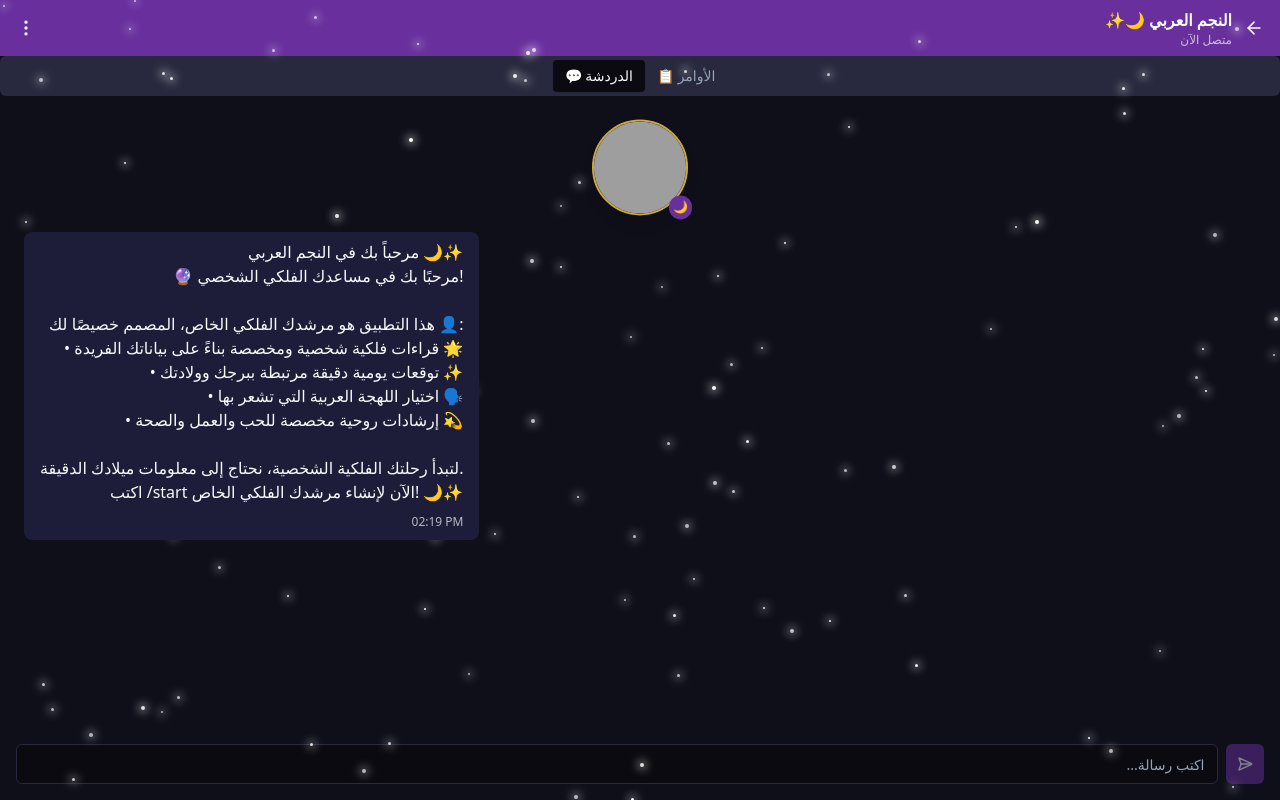
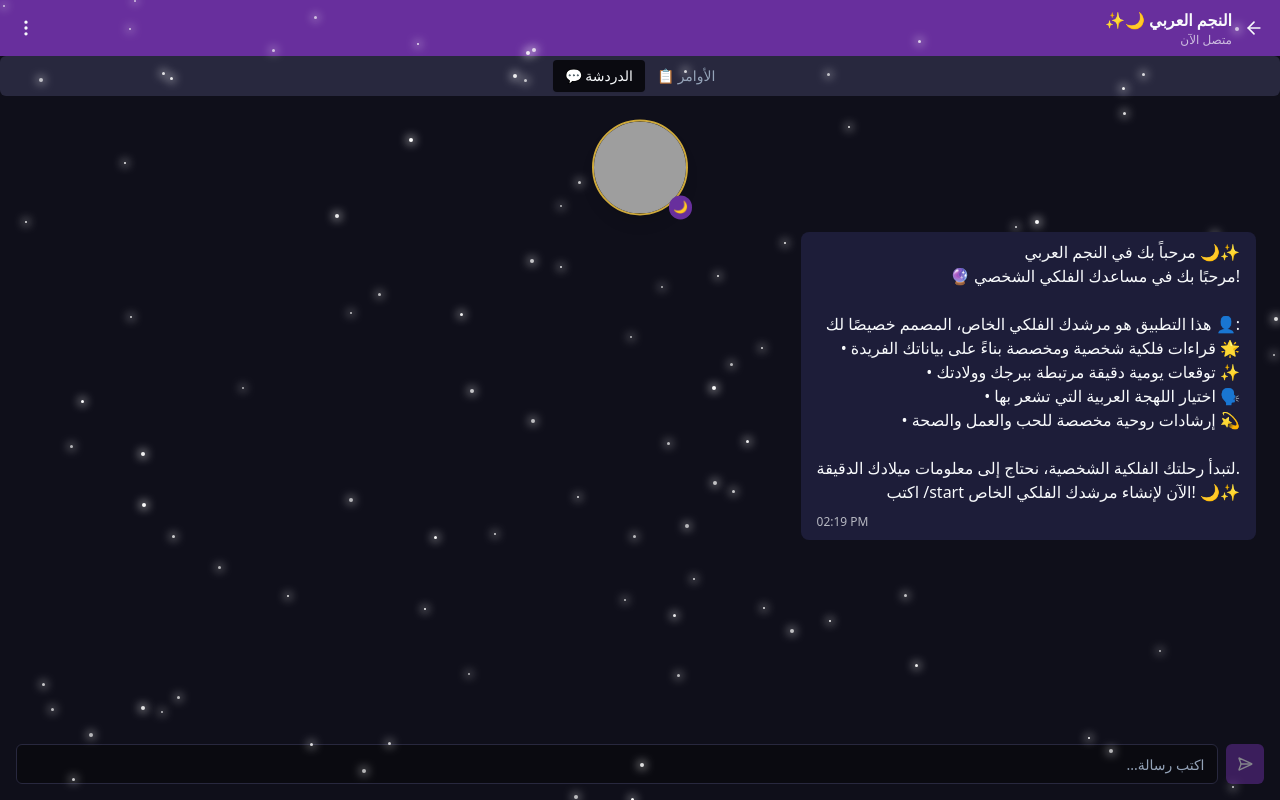
Before and after one commit to LeZixx/arabi-falak-guide, a React (Vite) app: page / in a window 1280 px wide. Built offline with nearby package versions, Linux system fonts and the light colour scheme; grey boxes are pictures that could not be loaded.

Commit message:
Fix: RTL chat bubble alignment
Align chat bubbles to the right for received messages to support RTL languages.

```diff
--- a/src/components/ChatBubble.tsx
+++ b/src/components/ChatBubble.tsx
@@ -16,19 +16,20 @@ const ChatBubble: React.FC<ChatBubbleProps> = ({
   return (
     <div className={cn(
       "flex w-full max-w-[85%]",
-      isUser ? "ml-auto justify-end" : "mr-auto justify-start"
+      // In RTL, user messages should be on the left, bot messages on the right
+      isUser ? "mr-auto justify-start" : "ml-auto justify-end"
     )}>
       <div
         className={cn(
-          "rounded-lg px-4 py-2 text-right",
+          "rounded-lg px-4 py-2",
           isUser
             ? "bg-primary text-primary-foreground"
             : "bg-secondary text-secondary-foreground"
         )}
       >
-        <p className="whitespace-pre-wrap">{message}</p>
+        <p className="whitespace-pre-wrap text-right">{message}</p>
         {timestamp && (
-          <div className="text-right mt-1">
+          <div className="text-left mt-1">
             <span className="text-xs opacity-70">{timestamp}</span>
           </div>
         )}
--- a/src/pages/Index.tsx
+++ b/src/pages/Index.tsx
@@ -4,7 +4,7 @@ import TelegramBot from "@/components/TelegramBot";
 
 const Index = () => {
   return (
-    <div className="min-h-screen bg-astrology-background">
+    <div className="min-h-screen bg-astrology-background" dir="rtl">
       <TelegramBot />
     </div>
   );
```
